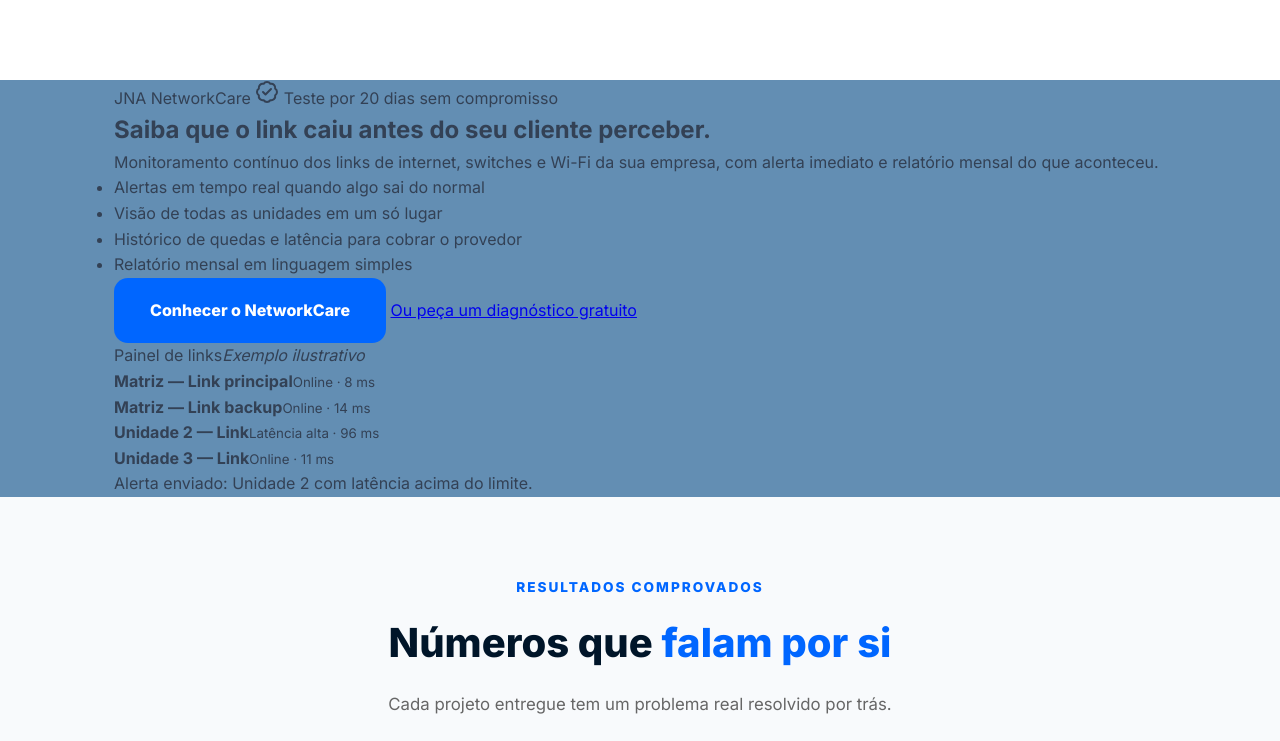
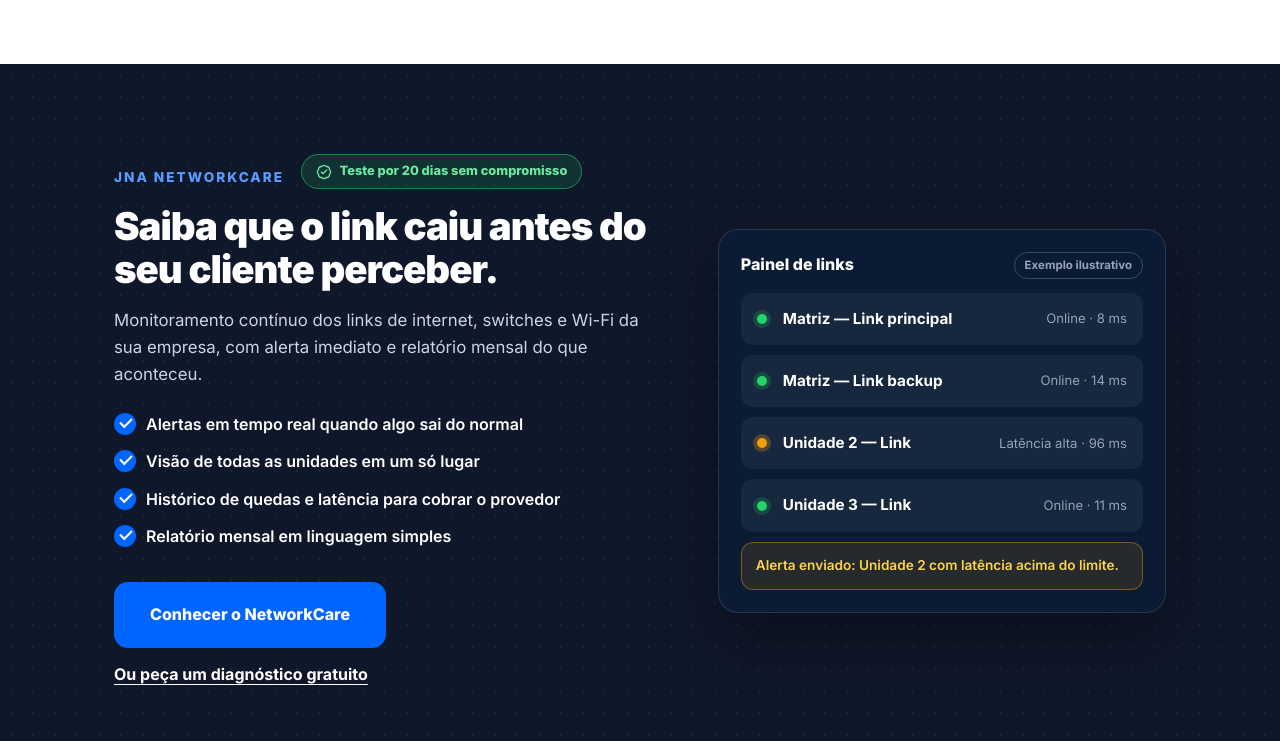
Before and after one commit to john4born/jnasolucoes.github.io, a plain HTML site: page index.html in a window 1280 px wide. Shown: the part 4359-5100 px from the top of the page. Drawn offline with nearby package versions, Linux system fonts and the light colour scheme.

Commit message:
Update style.css

```diff
--- a/style.css
+++ b/style.css
@@ -195,6 +195,50 @@ h1 { font-size: 56px; font-weight: 900; line-height: 1.05; letter-spacing: -2px;
 .sec-soft { background: #F8FAFC; }
 @media (max-width: 900px) { .sec { padding: 60px 0; } }
 
+/* COMO TRABALHAMOS */
+.how-steps { list-style: none; display: grid; grid-template-columns: repeat(4, minmax(0, 1fr)); gap: 20px; position: relative; counter-reset: none; }
+.how-step { position: relative; background: #fff; border: 1px solid #E2E8F0; border-radius: 20px; padding: 32px 24px 28px; box-shadow: 0 4px 20px rgba(0,0,0,0.04); }
+.how-num { position: absolute; top: -18px; left: 24px; width: 36px; height: 36px; border-radius: 50%; background: var(--primary); color: #fff; font-weight: 900; display: flex; align-items: center; justify-content: center; box-shadow: 0 0 0 5px #F8FAFC; }
+.how-step > i, .how-step > svg { width: 30px; height: 30px; color: var(--primary); margin-bottom: 14px; stroke-width: 2; }
+.how-step h3 { color: var(--dark-blue); font-size: 1.15rem; font-weight: 800; margin-bottom: 8px; line-height: 1.25; }
+.how-step p { font-size: 0.95rem; color: var(--text-main); }
+.how-cta { text-align: center; margin-top: 44px; }
+
+/* NETWORKCARE */
+.nc-section { padding: 90px 0; background: var(--dark-blue); background-image: radial-gradient(circle, rgba(255,255,255,0.05) 1px, transparent 1px); background-size: 22px 22px; color: #CBD5E1; }
+.nc-grid { display: grid; grid-template-columns: minmax(0, 1.1fr) minmax(0, 0.9fr); gap: 56px; align-items: center; }
+.nc-eyebrow { display: inline-block; color: #5B9BFF; font-weight: 800; text-transform: uppercase; font-size: 0.85rem; letter-spacing: 2px; margin-bottom: 14px; }
+.nc-badge { display: inline-flex; align-items: center; gap: 8px; margin: 0 0 16px 12px; background: rgba(37,211,102,0.14); border: 1px solid rgba(37,211,102,0.5); color: #6EE7A0; font-weight: 800; font-size: 0.8rem; border-radius: 50px; padding: 6px 14px; vertical-align: 2px; }
+.nc-badge svg { width: 16px; height: 16px; }
+.nc-text h2 { color: #fff; font-size: 2.4rem; font-weight: 900; letter-spacing: -1px; line-height: 1.12; margin-bottom: 16px; }
+.nc-text > p { font-size: 1.05rem; margin-bottom: 24px; }
+.nc-list { list-style: none; display: grid; gap: 12px; margin-bottom: 32px; }
+.nc-list li { position: relative; padding-left: 32px; color: #fff; font-weight: 600; }
+.nc-list li::before { content: ""; position: absolute; left: 0; top: 1px; width: 22px; height: 22px; border-radius: 50%; background: var(--primary); }
+.nc-list li::after { content: ""; position: absolute; left: 6px; top: 6px; width: 10px; height: 5px; border-left: 2px solid #fff; border-bottom: 2px solid #fff; transform: rotate(-45deg); }
+.nc-actions { display: flex; flex-wrap: wrap; align-items: center; gap: 14px 24px; }
+.nc-link { color: #fff; font-weight: 700; text-decoration: underline; text-underline-offset: 4px; }
+.nc-link:hover { color: #5B9BFF; }
+.nc-panel { background: #0B1B33; border: 1px solid rgba(255,255,255,0.12); border-radius: 20px; padding: 22px; box-shadow: 0 24px 60px rgba(0,0,0,0.35); }
+.nc-panel-head { display: flex; justify-content: space-between; align-items: center; color: #fff; font-weight: 800; margin-bottom: 14px; }
+.nc-panel-head em { font-style: normal; font-size: 0.72rem; font-weight: 700; color: #94A3B8; border: 1px solid rgba(255,255,255,0.2); border-radius: 50px; padding: 3px 10px; }
+.nc-row { display: grid; grid-template-columns: 14px minmax(0, 1fr) auto; align-items: center; gap: 12px; background: rgba(255,255,255,0.05); border-radius: 12px; padding: 14px 16px; margin-bottom: 10px; }
+.nc-row strong { color: #fff; font-size: 0.95rem; }
+.nc-row small { color: #94A3B8; font-size: 0.82rem; }
+.nc-dot { width: 10px; height: 10px; border-radius: 50%; }
+.nc-dot.ok { background: var(--success); box-shadow: 0 0 0 4px rgba(37,211,102,0.2); }
+.nc-dot.warn { background: #F59E0B; box-shadow: 0 0 0 4px rgba(245,158,11,0.25); }
+.nc-alert { margin-top: 6px; background: rgba(245,158,11,0.12); border: 1px solid rgba(245,158,11,0.4); color: #FCD34D; border-radius: 12px; padding: 12px 14px; font-size: 0.85rem; font-weight: 600; }
+@media (max-width: 900px) {
+    .nc-badge { display: flex; width: fit-content; margin: 0 0 16px; }
+    .how-steps { grid-template-columns: minmax(0, 1fr); gap: 34px; }
+    .nc-section { padding: 64px 0; }
+    .nc-grid { grid-template-columns: minmax(0, 1fr); gap: 36px; }
+    .nc-text h2 { font-size: 1.9rem; }
+    .nc-actions .btn-primary { flex: 1 1 100%; text-align: center; }
+}
+@media (min-width: 901px) and (max-width: 1100px) { .how-steps { grid-template-columns: repeat(2, minmax(0, 1fr)); gap: 34px 20px; } }
+
 /* REMOVER PROPAGANDA E LINKS DO TRUSTINDEX */
 .ti-footer, .ti-base-link {
     display: none !important;
```
